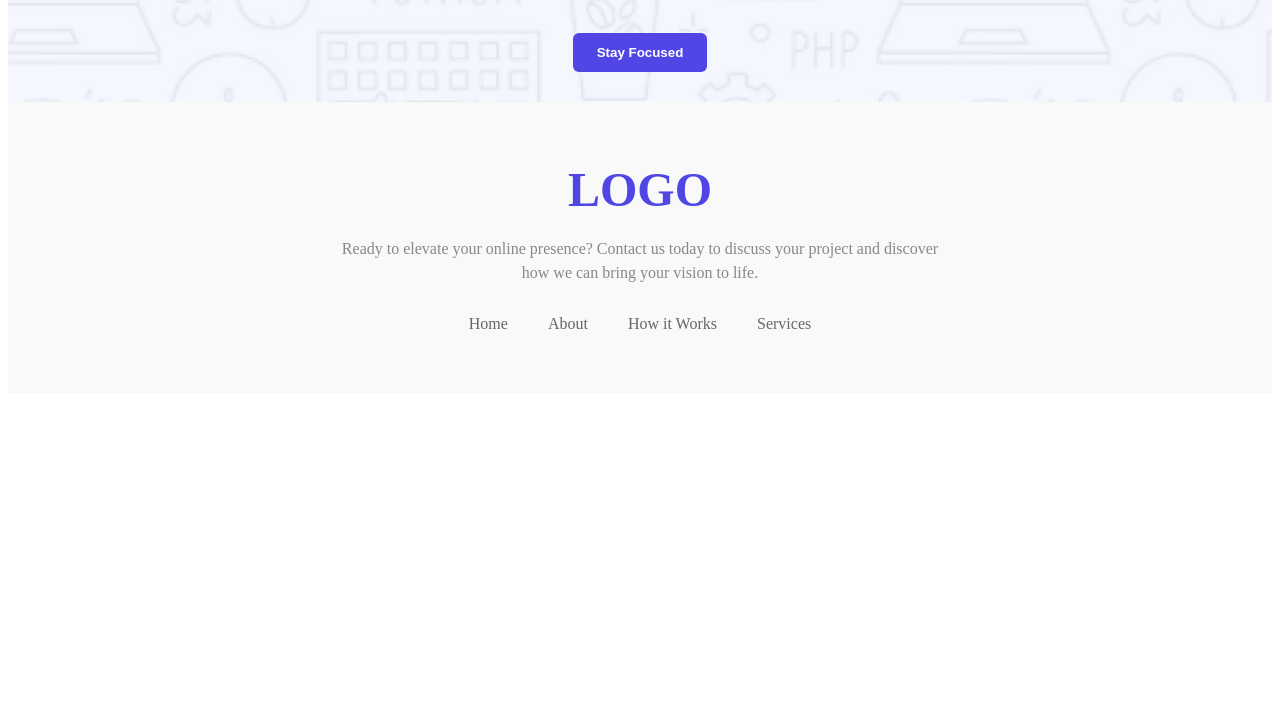
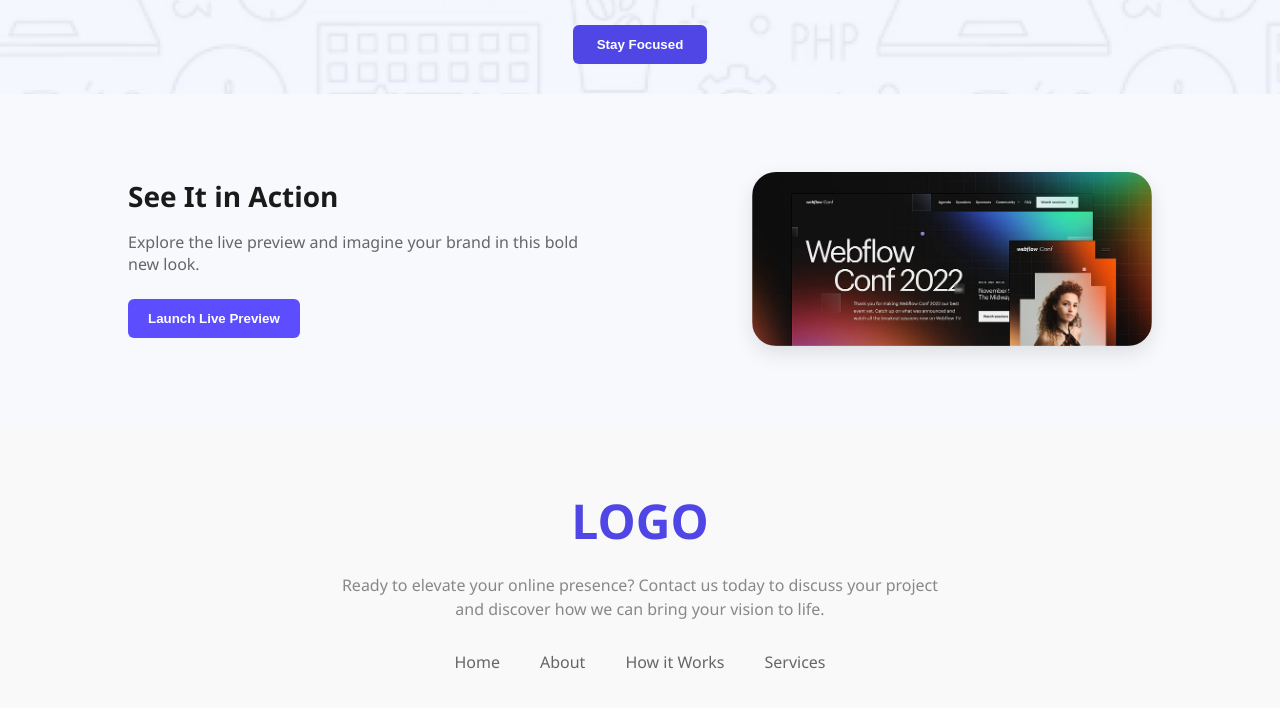
Before and after one commit to MrMitonChandradas/PH-Assignment-01, a plain HTML site: page index.html in a window 1280 px wide. Shown: the part 766-1474 px from the top of the page. Before the commit the page ends 1167 px from the top, so only its background shows below. Drawn offline with Linux system fonts and the light colour scheme.

Commit message:
main section-01 (action-section)

```diff
--- a/index.html
+++ b/index.html
@@ -22,6 +22,17 @@
     </header>
     <!-- main section -->
     <main>
+     <section class="action-section">
+        <div class="action-txt">
+            <h2>See It in Action</h2>
+            <p>Explore the live preview and imagine your brand in this bold new look.</p>
+            <button>Launch Live Preview</button>
+        </div>
+
+        <div class="action-img">
+            <img src="Assets/wc-big.png" alt="Action img" />
+        </div>
+  </section>
 
     </main>
 
--- a/styles/styles.css
+++ b/styles/styles.css
@@ -1,4 +1,9 @@
 /* header-section */
+body{
+    margin: 0;
+    font-family: 'Segoe UI', sans-serif;
+    background-color: #f7f9fc;
+}
 .background-img{
     background-image: url('../Assets/Hero-bg.png');
     background-size: cover;
@@ -48,6 +53,51 @@
       font-weight: bold;
       cursor: pointer;
     }
+
+    /* main section */
+    /* Action */
+    .action-section {
+      display: flex;
+      align-items: center;
+      justify-content: space-between;
+      padding: 60px 10%;
+      background-color: #f7f9fc;
+      flex-wrap: wrap;
+    }
+     .action-txt {
+      max-width: 480px;
+    }
+    .action-txt h2 {
+      font-size: 28px;
+      font-weight: 700;
+      color: #1a1a1a;
+      margin-bottom: 16px;
+    }
+    .action-txt p {
+      font-size: 16px;
+      color: #666;
+      margin-bottom: 24px;
+    }
+    .action-txt button {
+      padding: 12px 20px;
+      background-color: #5c4dff;
+      color: #fff;
+      border: none;
+      border-radius: 6px;
+      font-weight: 600;
+      cursor: pointer;
+    }
+     .action-img img {
+      max-width: 400px;
+      width: 100%;
+      border-radius: 24px;
+      box-shadow: 0 8px 20px rgba(0,0,0,0.1);
+    }
+     .action-txt {
+        margin-bottom: 30px;
+      }
+
+
 /* footer section */
  footer {
       background-color: #f9f9f9;
```
